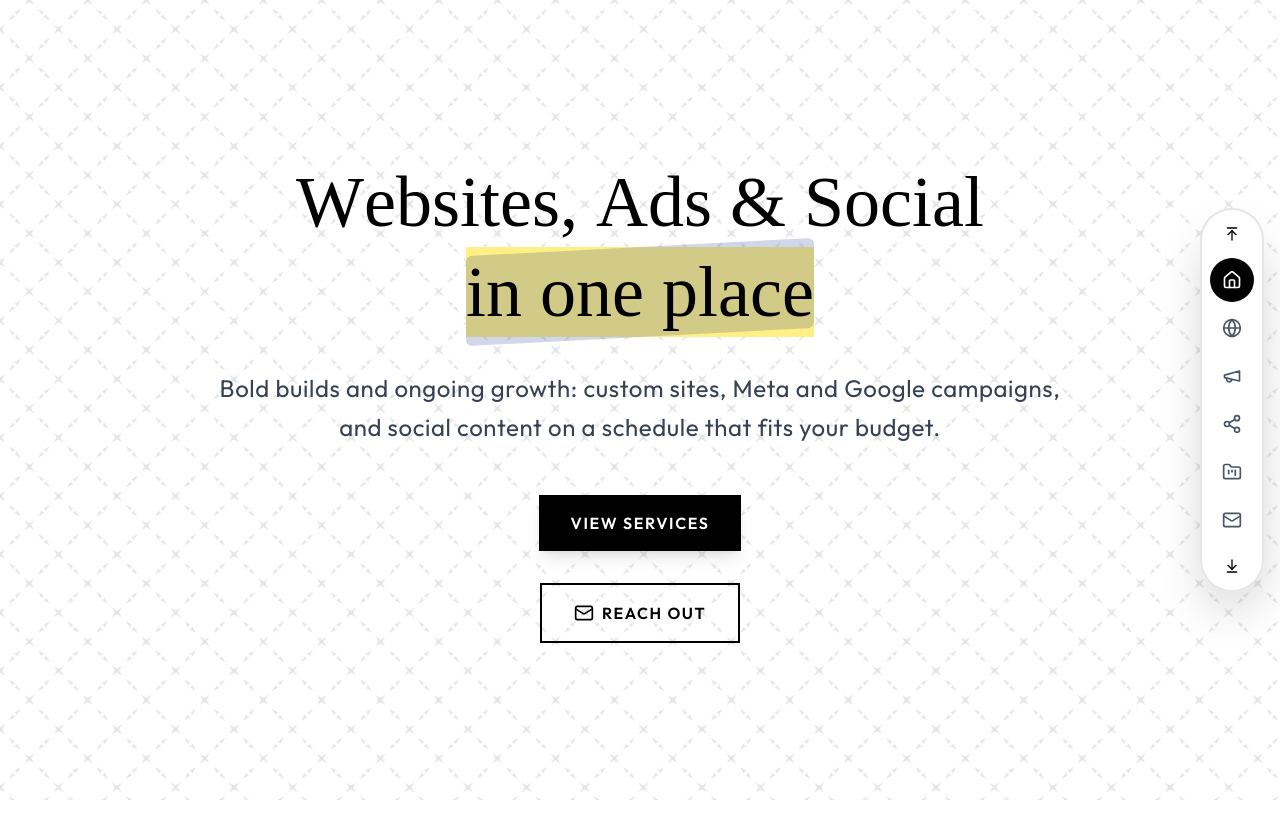
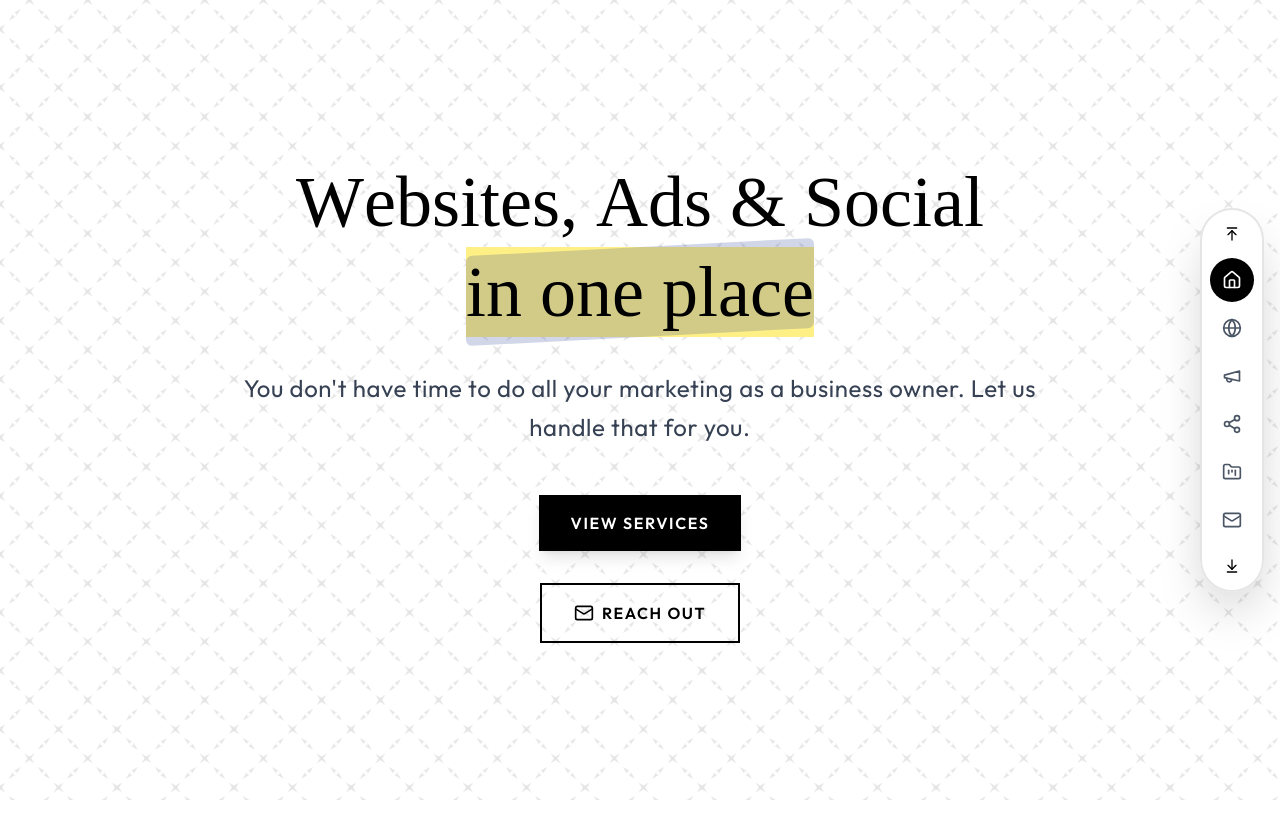
Before and after one commit to CAPITAN-GTG/grimoDev, a Next.js app: page / in a window 1280 px wide. Shown: the top 838 px of the page. Built offline with nearby package versions, Linux system fonts and the light colour scheme; no server answers; a web font is replaced by a local one.

Commit message:
wording optimization

```diff
--- a/app/page.tsx
+++ b/app/page.tsx
@@ -522,8 +522,8 @@
               ref={heroDescriptionRef}
               className="text-sm sm:text-base md:text-lg lg:text-xl xl:text-2xl mb-6 sm:mb-8 md:mb-10 lg:mb-12 max-w-4xl mx-auto text-gray-700 leading-relaxed font-normal tracking-wide px-4 sm:px-6 text-center"
             >
-              Bold builds and ongoing growth: custom sites, Meta and Google campaigns, and
-              social content on a schedule that fits your budget.
+              You don&apos;t have time to do all your marketing as a business owner. Let us
+              handle that for you.
             </p>
             <div
               ref={heroButtonRef}
--- a/components/Footer.tsx
+++ b/components/Footer.tsx
@@ -1,6 +1,3 @@
-import Link from "next/link";
-import { Mail } from "lucide-react";
-
 const Footer = () => {
   const currentYear = new Date().getFullYear();
 
@@ -18,15 +15,6 @@
             <h3 className="text-xl font-heading text-white tracking-tight">GRIMO DEV</h3>
           </div>
 
-          {/* Prominent CTA */}
-          <Link
-            href="#contact"
-            className="inline-flex items-center gap-2 bg-yellow-100 text-black px-6 py-4 font-semibold text-sm tracking-widest uppercase transition-all duration-200 hover:bg-yellow-200 mb-8"
-          >
-            <Mail className="w-5 h-5" />
-            Reach out
-          </Link>
-
           {/* Copyright */}
           <div className="border-t border-gray-800 pt-8">
             <p className="text-gray-400 text-sm font-normal tracking-widest uppercase">
```
